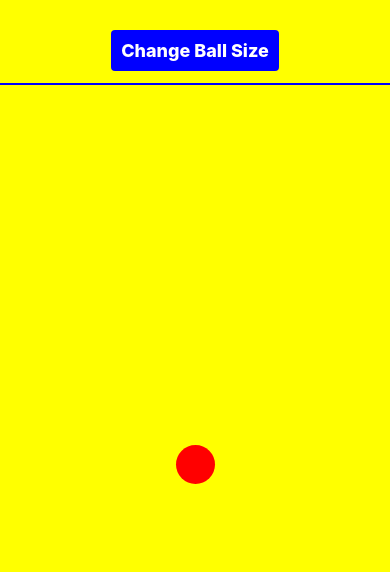
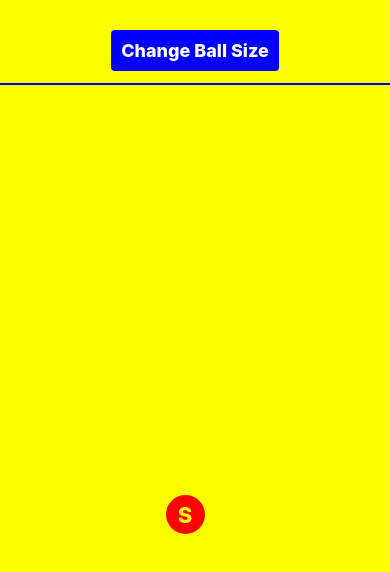
Before and after one commit to larioborges/ball-game, a React Native app: screen / in a window 390 px wide. Shown: the top 572 px of the page. Built offline with nearby package versions, Linux system fonts and the light colour scheme.

Commit message:
formatting

```diff
--- a/components/Ball.tsx
+++ b/components/Ball.tsx
@@ -1,19 +1,30 @@
 import { useMemo } from 'react';
 import { Dimensions, Text, StyleSheet } from 'react-native';
+import Animated, {
+  Easing,
+  useAnimatedStyle,
+  withSpring,
+  withTiming,
+} from 'react-native-reanimated';
 
 import { BALL_SIZE } from '../hooks/useBallSizeState';
 import { BallPosProps } from '../types/BallPosProps';
 import { BallSizeProps } from '../types/BallSizeProps';
-import Animated, { Easing, useAnimatedStyle, useSharedValue, withSpring, withTiming } from 'react-native-reanimated';
+
+const getFontSize = ballSize => (ballSize === BALL_SIZE.LARGE ? 50 : 22);
 
 export default function Ball(props: BallSizeProps & BallPosProps) {
   const ballWidth = useMemo(
-    () => Dimensions.get('window').width * (props.ballSize === BALL_SIZE.LARGE ? 0.3 : 0.1),
+    () =>
+      Dimensions.get('window').width *
+      (props.ballSize === BALL_SIZE.LARGE ? 0.3 : 0.1),
     [props.ballSize],
   );
-  const offsetX = useSharedValue(props.x);
-  const offsetY = useSharedValue(props.y);
-  // const ballWidthVal = useSharedValue(ballWidth);
+
+  const ballFontSize = useMemo(
+    () => getFontSize(props.ballSize),
+    [props.ballSize],
+  );
 
   const posAnimationConfig = {
     duration: 500,
@@ -23,8 +34,8 @@ export default function Ball(props: BallSizeProps & BallPosProps) {
   const ballPosAnimationStyle = useAnimatedStyle(() => {
     return {
       transform: [
-        { translateX: withTiming(offsetX.value, posAnimationConfig) },
-        { translateY: withTiming(offsetY.value, posAnimationConfig) },
+        { translateX: withTiming(props.x, posAnimationConfig) },
+        { translateY: withTiming(props.y, posAnimationConfig) },
       ],
     };
   });
@@ -34,48 +45,38 @@ export default function Ball(props: BallSizeProps & BallPosProps) {
     stiffness: 90,
   };
 
-  const ballSizeAnimationStyle = useAnimatedStyle(() => {
-    return {
+  const ballSizeAnimationStyle = useAnimatedStyle(
+    () => ({
       width: withSpring(ballWidth, sizeAnimationConfig),
       height: withSpring(ballWidth, sizeAnimationConfig),
-    };
-  }, [ballWidth]);
+    }),
+    [ballWidth],
+  );
 
   return (
-      <Animated.View
-        style={[
-          styles.ball,
-          // ballPosAnimationStyle,
-          ballSizeAnimationStyle,
-          // {
-          //   height: Dimensions.get('window').width * widthPerc,
-          //   width: Dimensions.get('window').width * widthPerc,
-          // },
-        ]}
-      >
-      {/* <Text style={props.ballSize === BALL_SIZE.LARGE ? styles.largeText : styles.smallText}>
+    <Animated.View
+      style={[styles.ball, ballPosAnimationStyle, ballSizeAnimationStyle]}
+    >
+      <Text style={[styles.text, { fontSize: ballFontSize }]}>
         {props.ballSize === BALL_SIZE.LARGE ? 'L' : 'S'}
-      </Text> */}
+      </Text>
     </Animated.View>
   );
 }
 
 const styles = StyleSheet.create({
   ball: {
-    borderRadius: Math.round(Dimensions.get('window').width + Dimensions.get('window').height) / 2,
+    borderRadius:
+      Math.round(
+        Dimensions.get('window').width + Dimensions.get('window').height,
+      ) / 2,
     backgroundColor: '#f00',
     justifyContent: 'center',
     alignItems: 'center',
     position: 'relative',
   },
-  largeText: {
+  text: {
     color: 'yellow',
     fontWeight: '800',
-    fontSize: 50,
-  },
-  smallText: {
-    color: 'yellow',
-    fontWeight: '800',
-    fontSize: 22,
   },
 });
--- a/components/Board.tsx
+++ b/components/Board.tsx
@@ -7,8 +7,8 @@ export default function Board(props: BallSizeProps) {
   return (
     <View style={styles.container}>
       <Ball
-        x={10}
-        y={20}
+        x={-10}
+        y={50}
         ballSize={props.ballSize}
         toggleBallSize={props.toggleBallSize}
       />
```
Also changed, not shown: components/TempCode.tsx (+6 -1 lines), hooks/useBallSizeAnimationStyle.ts (+8 -2 lines), hooks/useBallSizePos.ts (+5 -2 lines), hooks/useBallSizeState.ts (+7 -3 lines), .eslintrc.js, 1 other file (tests, documents, lock files or other folders).
